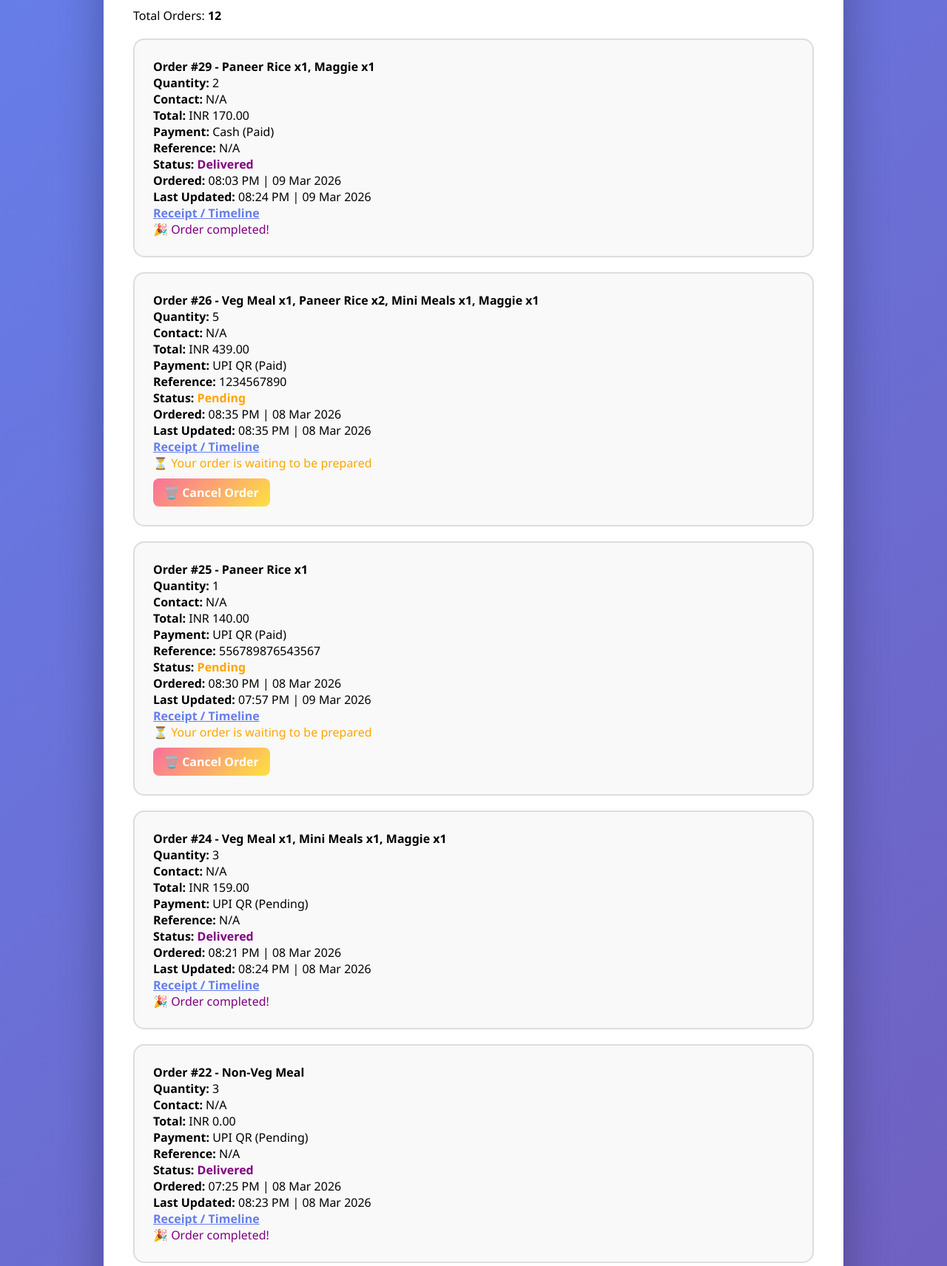
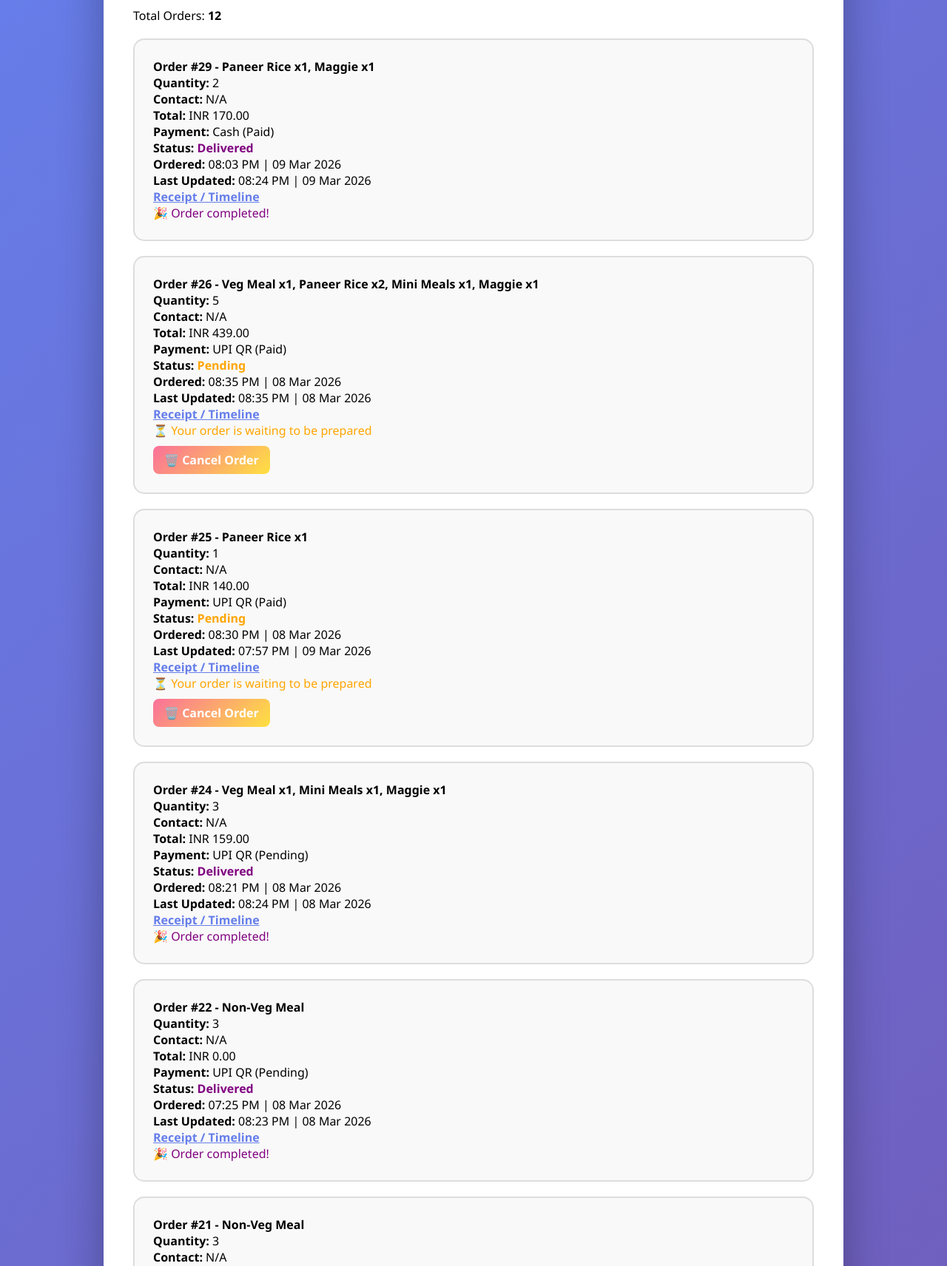
Before and after one commit to rashmimalikarjun/Order-management-system, a Flask app: page /my-orders in a window 1280 px wide. Shown: the part 138-1850 px from the top of the page at 74% size. Run offline with Flask 3, Linux system fonts and the light colour scheme; a user stored in the database is signed in; data comes from the database, SQL or seed files in the repository.

Commit message:
Update my_orders.html

```diff
--- a/templates/my_orders.html
+++ b/templates/my_orders.html
@@ -125,7 +125,6 @@
                     <p><strong>Contact:</strong> {{ order.contact_number or 'N/A' }}</p>
                     <p><strong>Total:</strong> INR {{ '%.2f'|format(order.total_price or 0) }}</p>
                     <p><strong>Payment:</strong> {{ order.payment_method }} ({{ order.payment_status }})</p>
-                    <p><strong>Reference:</strong> {{ order.payment_reference or 'N/A' }}</p>
                     {% if order.payment_proof_path %}
                         <p><strong>Payment Proof:</strong> <a href="{{ url_for('static', filename=order.payment_proof_path) }}" target="_blank">View proof</a></p>
                     {% endif %}
```
